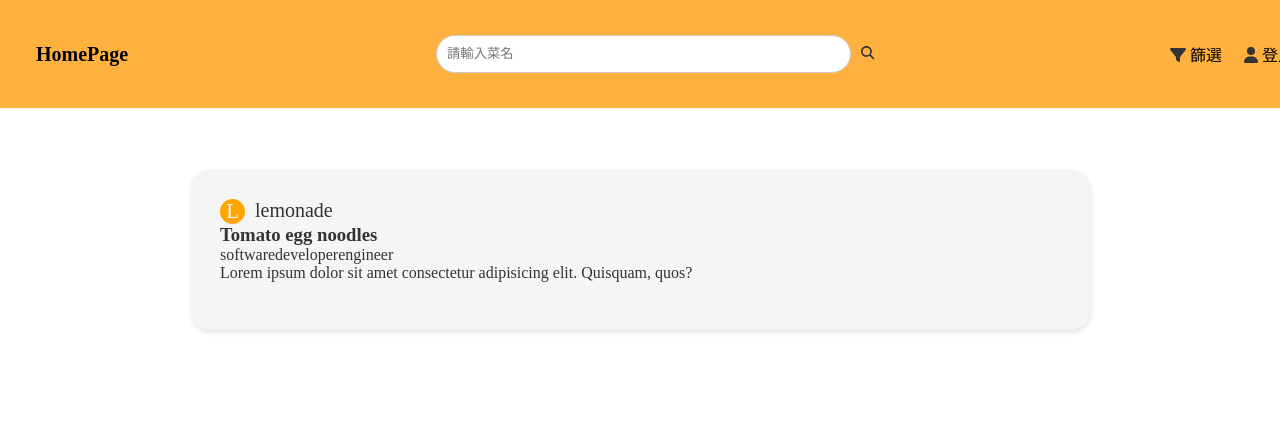
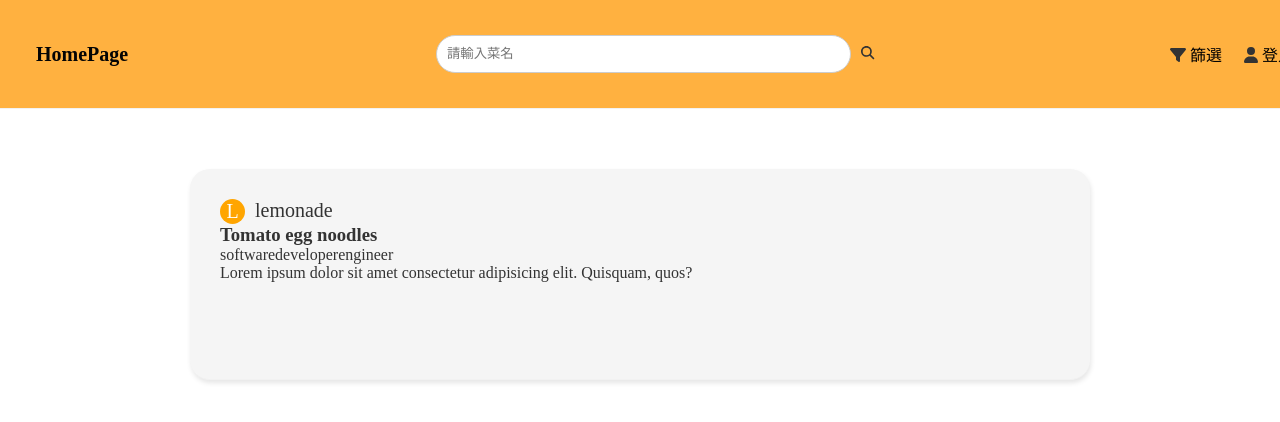
Before and after one commit to James-1723/DB_Management, a React (Create React App) app: page / in a window 1280 px wide. Shown: the top 422 px of the page. Built offline with nearby package versions, Linux system fonts and the light colour scheme; no server answers; a web font is replaced by a local one.

Commit message:
user and homepage post adjustment

```diff
--- a/src/style/FilterModal.css
+++ b/src/style/FilterModal.css
@@ -12,7 +12,7 @@
 }
 
 .filter-modal-content {
-    background: white;
+    background: rgb(245, 245, 245);
     padding: 20px;
     border-radius: 8px;
     width: 80%;
--- a/src/style/Post.css
+++ b/src/style/Post.css
@@ -7,29 +7,31 @@ h2 {
     margin-bottom: 30px;
 }
 
-/*.post {
-    padding: 10px;
+.post {
+    position: relative;
+    padding: 30px;
     border-bottom: 1px solid #f2f2f2;
-    height: 200px;
-    width: 900px;
-    padding: 30px;
-    border-radius: 4%;
+    background-color: rgb(245, 245, 245);
+    box-shadow: 1px 3px 5px rgba(0, 0, 0, 0.1);
+    height: 150px;
+    width: 840px;
+    border-radius: 20px;
     margin-bottom: 30px;
-}*/
+}
 
-.post-inside{
+/*.post-inside{
     justify-content: center;
     align-items: center;
     position: relative;
     border-bottom: 1px solid #f2f2f2;
-    background-color: rgb(245, 245, 245);
+    color: rgb(245, 245, 245);
     box-shadow: 1px 3px 5px rgba(0, 0, 0, 0.1);
     height: 100px;
     width: 840px;
     padding: 30px;
     border-radius: 20px;
     margin-bottom: 30px;
-}
+}*/
 
 .poster-info {
     display: flex;
```
